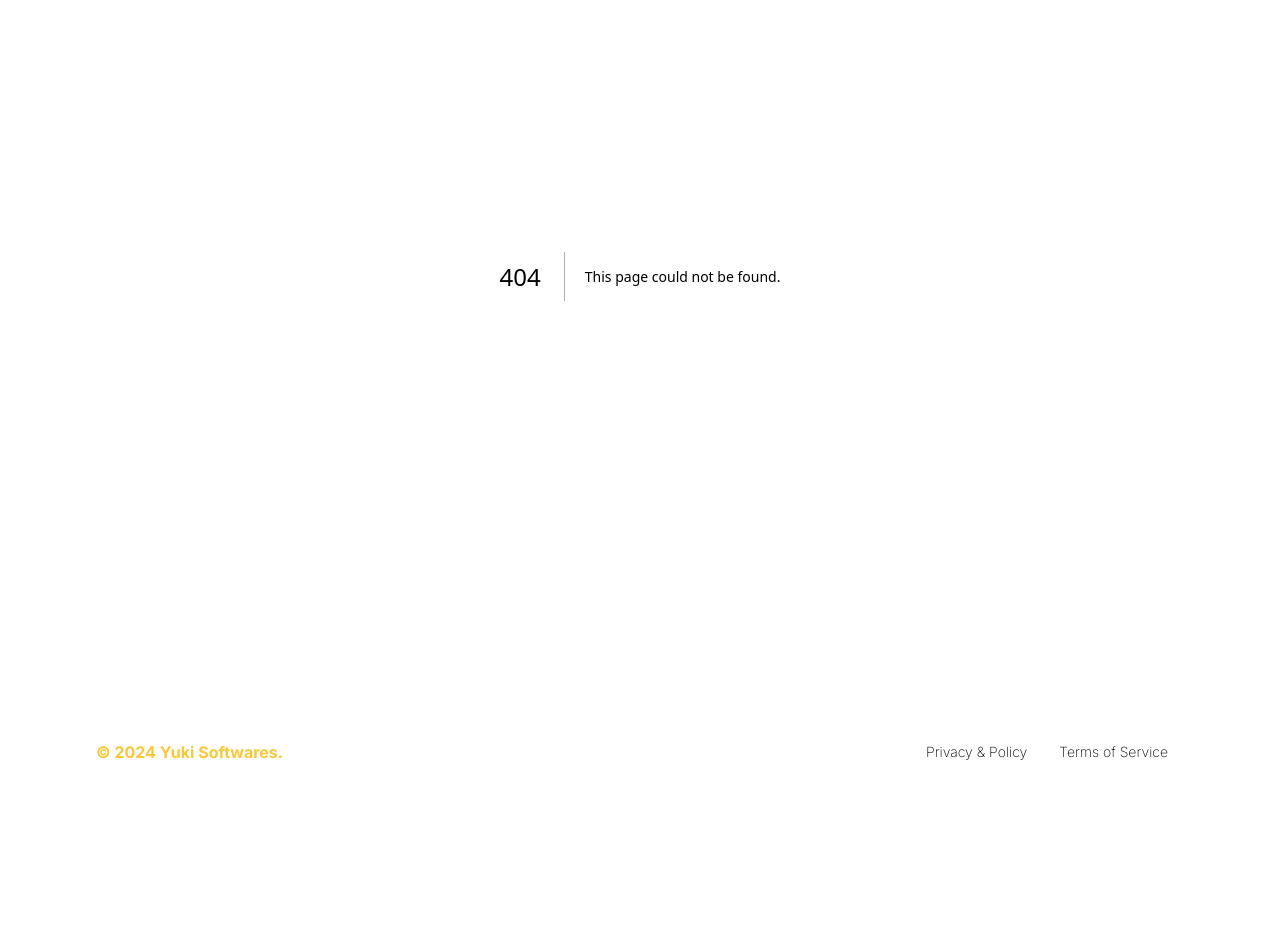
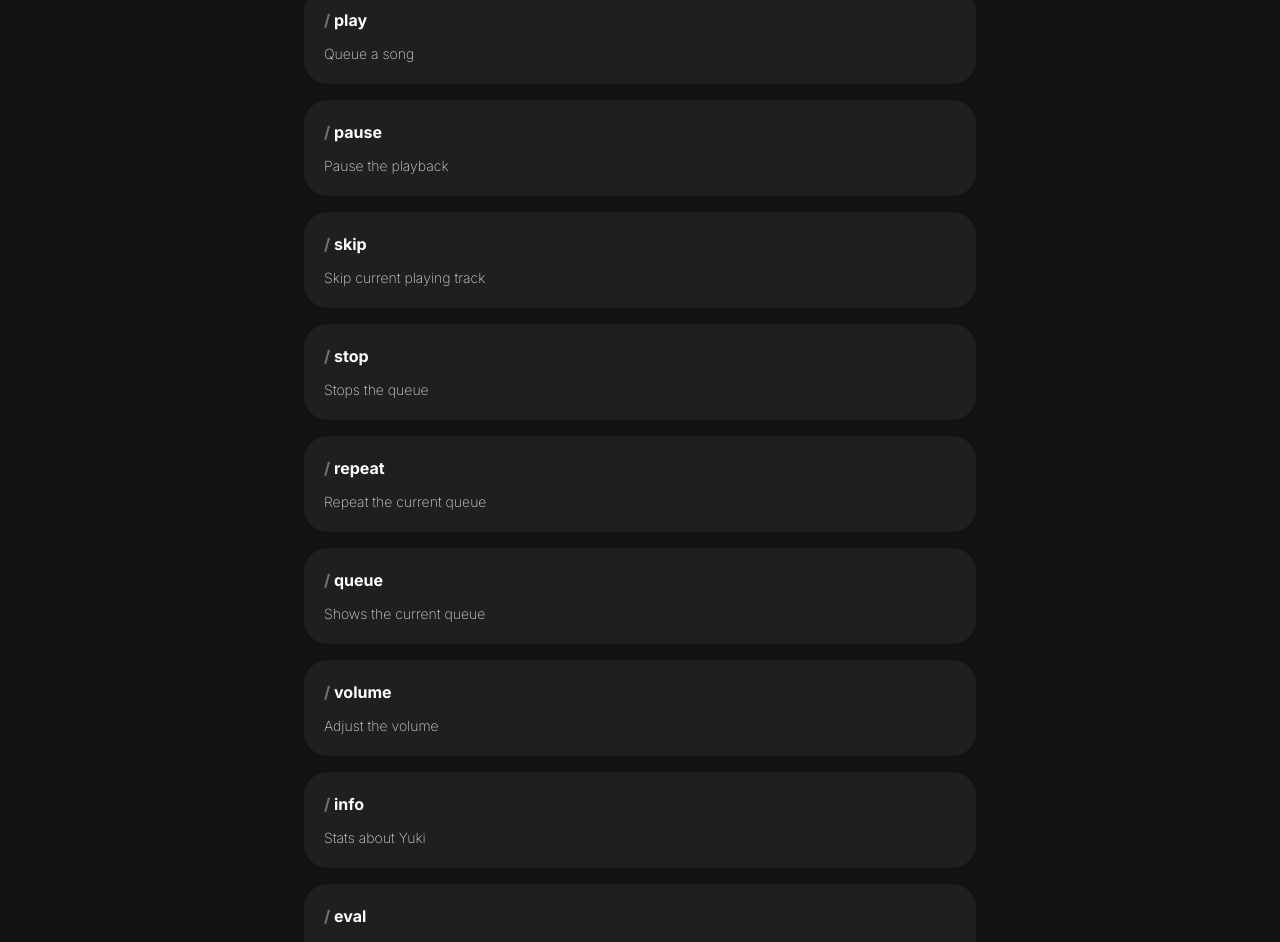
Before and after one commit to AlexanderPetruska/yuki-bot, a Next.js app: page /commands in a window 1280 px wide. Before the commit this address had no page. Shown: the part 260-1202 px from the top of the page. Before the commit the page ends 1032 px from the top, so only its background shows below. Built offline with nearby package versions, Linux system fonts and the light colour scheme.

Commit message:
Commands

```diff
--- /dev/null
+++ b/app/commands/page.tsx
@@ -0,0 +1,88 @@
+const Commands = () => {
+  return (
+    <main className="flex flex-col items-center justify-center gap-4">
+      <div>
+        <h1 className="text-center text-3xl font-bold">
+          Commands List <span className="text-center text-primary">(9)</span>
+        </h1>
+        <p className="mb-10 text-sm font-extralight text-gray-400">
+          Here you can find all the commands what you can use!
+        </p>
+      </div>
+      <div className="flex h-14 w-full max-w-xs flex-row items-center justify-between rounded-full bg-card p-5 md:h-24 md:max-w-2xl md:flex-col md:items-start md:rounded-3xl">
+        <div className="font-bold">
+          <span className="text-gray-500">/</span> play
+        </div>
+        <div className="text-sm font-extralight text-gray-300">
+          Queue a song
+        </div>
+      </div>
+      <div className="flex h-14 w-full max-w-xs flex-row items-center justify-between rounded-full bg-card p-5 md:h-24 md:max-w-2xl md:flex-col md:items-start md:rounded-3xl">
+        <div className="font-bold">
+          <span className="text-gray-500">/</span> pause
+        </div>
+        <div className="text-sm font-extralight text-gray-300">
+          Pause the playback
+        </div>
+      </div>
+      <div className="flex h-14 w-full max-w-xs flex-row items-center justify-between rounded-full bg-card p-5 md:h-24 md:max-w-2xl md:flex-col md:items-start md:rounded-3xl">
+        <div className="font-bold">
+          <span className="text-gray-500">/</span> skip
+        </div>
+        <div className="text-sm font-extralight text-gray-300">
+          Skip current playing track
+        </div>
+      </div>
+      <div className="flex h-14 w-full max-w-xs flex-row items-center justify-between rounded-full bg-card p-5 md:h-24 md:max-w-2xl md:flex-col md:items-start md:rounded-3xl">
+        <div className="font-bold">
+          <span className="text-gray-500">/</span> stop
+        </div>
+        <div className="text-sm font-extralight text-gray-300">
+          Stops the queue
+        </div>
+      </div>
+      <div className="flex h-14 w-full max-w-xs flex-row items-center justify-between rounded-full bg-card p-5 md:h-24 md:max-w-2xl md:flex-col md:items-start md:rounded-3xl">
+        <div className="font-bold">
+          <span className="text-gray-500">/</span> repeat
+        </div>
+        <div className="text-sm font-extralight text-gray-300">
+          Repeat the current queue
+        </div>
+      </div>
+      <div className="flex h-14 w-full max-w-xs flex-row items-center justify-between rounded-full bg-card p-5 md:h-24 md:max-w-2xl md:flex-col md:items-start md:rounded-3xl">
+        <div className="font-bold">
+          <span className="text-gray-500">/</span> queue
+        </div>
+        <div className="text-sm font-extralight text-gray-300">
+          Shows the current queue
+        </div>
+      </div>
+      <div className="flex h-14 w-full max-w-xs flex-row items-center justify-between rounded-full bg-card p-5 md:h-24 md:max-w-2xl md:flex-col md:items-start md:rounded-3xl">
+        <div className="font-bold">
+          <span className="text-gray-500">/</span> volume
+        </div>
+        <div className="text-sm font-extralight text-gray-300">
+          Adjust the volume
+        </div>
+      </div>
+      <div className="flex h-14 w-full max-w-xs flex-row items-center justify-between rounded-full bg-card p-5 md:h-24 md:max-w-2xl md:flex-col md:items-start md:rounded-3xl">
+        <div className="font-bold">
+          <span className="text-gray-500">/</span> info
+        </div>
+        <div className="text-sm font-extralight text-gray-300">
+          Stats about Yuki
+        </div>
+      </div>
+      <div className="flex h-14 w-full max-w-xs flex-row items-center justify-between rounded-full bg-card p-5 md:h-24 md:max-w-2xl md:flex-col md:items-start md:rounded-3xl">
+        <div className="font-bold">
+          <span className="text-gray-500">/</span> eval
+        </div>
+        <div className="text-sm font-extralight text-gray-300">
+          Run some code
+        </div>
+      </div>
+    </main>
+  );
+};
+
+export default Commands;
```
